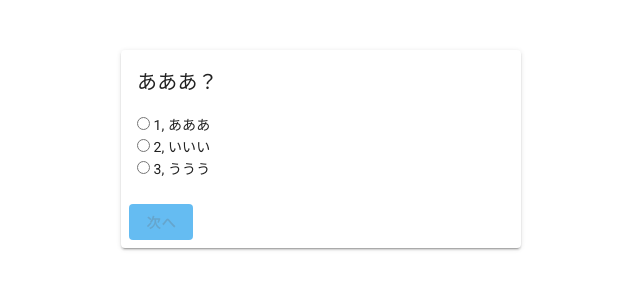
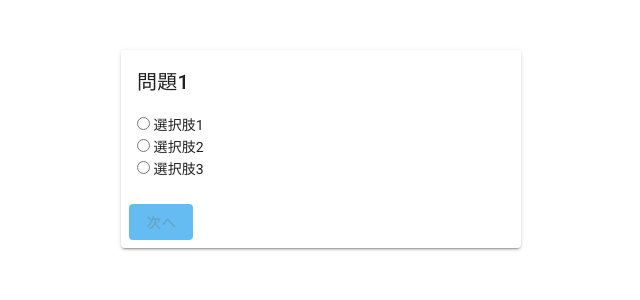
Before and after one commit to kskwes/vuecli-quiz, a Vue app: page / in a window 1280 px wide. Both pictures are taken after a click on the button "スタート". Shown: the top 300 px of the page, without its empty margins (319-959 px from the left). Built offline with nearby package versions, Linux system fonts and the light colour scheme.

Commit message:
updated App.vue

```diff
--- a/src/App.vue
+++ b/src/App.vue
@@ -8,8 +8,11 @@
             class="quiz-container"
             v-if="currentNum <= 0"
             >
-                <v-card-title>三択クイズ</v-card-title>
+                <v-card-title>{{ questionTitle }}</v-card-title>
                 <v-card-text>
+                    <div>
+                        {{ questionDesc }}
+                    </div>
                     <div>
                         <v-text-field
                         v-model="userName"
@@ -45,23 +48,24 @@
                 <v-card-title>{{ question.question }}</v-card-title>
                 <v-card-text>
                     <div
-                    v-for="(option, index) in question.options"
+                    v-for="option in question.options"
                     :key="option.id"
                     >
                         <input
                         type="radio"
-                        :id="option.option"
+                        :id="option.uniqueId"
                         :value="option"
                         v-model="checkedItem"
                         @click="checkState()"
-                        :class="{ 'isSelected': checkedItem === option.option }"
                         >
                         <label
-                        :for="option.option"
+                        :for="option.uniqueId"
+                        :class="{ 'isSelected': checkedItem === option, 'isChecked': isChecked }"
                         >
-                            {{ index + 1 }}, {{ option.option }}
+                            {{ option.option }}
                         </label>
                     </div>
+
                 </v-card-text>
                 </div>
 
@@ -110,7 +114,7 @@
                             <li
                             v-for="item in selectedItem"
                             class="selected__item"
-                            :key="item.option"
+                            :key="item.uniqueId"
                             >
                             {{ item.option }}
                             <span
@@ -147,11 +151,11 @@ export default {
             currentNum: 0, // 何番目の問題か判断するデータ
             questionNum: 5, // 問題数を設定するデータ
             optionsNum: 3, // 選択肢数を設定するデータ
-            questionDesc: '', // クイズの説明文
+            questionTitle: '三択クイズ', // クイズのタイトル
+            questionDesc: '選択肢から回答を選んで次へを押す', // クイズの説明文
             userName: null, // 入力されたプレイヤーの名前を格納
             defaultName: '名無し', // 名前が入力されなかったときのデフォルト名
             isChecked: false, // チェックの有無
-            isSelected: false, // チェックの有無
             totalPoints: 0, // 正解数
             checkedItem: [], // 選択した選択肢を格納するデータ
             selectedItem: [], // 選択した選択肢一覧を格納するデータ
@@ -160,106 +164,121 @@ export default {
             questionList: [ // 問題情報
                 {
                     id: 1, // 問題番号
-                    question: 'あああ？', // 問題文
+                    question: '問題1', // 問題文
                     options: [ // 選択肢情報
                         {
                             id: 1, // 選択肢番号
-                            option: 'あああ', // 選択肢
-                            isCorrect: true// 選択肢の正誤
+                            option: '選択肢1', // 選択肢
+                            isCorrect: true, // 選択肢の正誤
+                            uniqueId: 1
                         },
                         {
                             id: 2, // 選択肢番号
-                            option: 'いいい', // 選択肢
-                            isCorrect: false// 選択肢の正誤
+                            option: '選択肢2', // 選択肢
+                            isCorrect: false, // 選択肢の正誤
+                            uniqueId: 2
                         },
                         {
                             id: 3, // 選択肢番号
-                            option: 'ううう', // 選択肢
-                            isCorrect: false// 選択肢の正誤
+                            option: '選択肢3', // 選択肢
+                            isCorrect: false, // 選択肢の正誤
+                            uniqueId: 3
                         },
                     ]
                 },
                 {
                     id: 2, // 問題番号
-                    question: 'えええ？', // 問題文
+                    question: '問題2', // 問題文
                     options: [ // 選択肢情報
                         {
                             id: 1, // 選択肢番号
-                            option: 'えええ', // 選択肢
-                            isCorrect: true// 選択肢の正誤
+                            option: '選択肢1', // 選択肢
+                            isCorrect: true, // 選択肢の正誤
+                            uniqueId: 4
                         },
                         {
                             id: 2, // 選択肢番号
-                            option: 'おおお', // 選択肢
-                            isCorrect: false// 選択肢の正誤
+                            option: '選択肢2', // 選択肢
+                            isCorrect: false, // 選択肢の正誤
+                            uniqueId: 5
                         },
                         {
                             id: 3, // 選択肢番号
-                            option: 'かかか', // 選択肢
-                            isCorrect: false// 選択肢の正誤
+                            option: '選択肢3', // 選択肢
+                            isCorrect: false, // 選択肢の正誤
+                            uniqueId: 6
                         },
                     ]
                 },
                 {
                     id: 3, // 問題番号
-                    question: 'ききき？', // 問題文
+                    question: '問題3', // 問題文
                     options: [ // 選択肢情報
                         {
                             id: 1, // 選択肢番号
-                            option: 'ききき', // 選択肢
-                            isCorrect: true// 選択肢の正誤
+                            option: '選択肢1', // 選択肢
+                            isCorrect: true, // 選択肢の正誤
+                            uniqueId: 7
                         },
                         {
                             id: 2, // 選択肢番号
-                            option: 'くくく', // 選択肢
-                            isCorrect: false// 選択肢の正誤
+                            option: '選択肢2', // 選択肢
+                            isCorrect: false, // 選択肢の正誤
+                            uniqueId: 8
                         },
                         {
                             id: 3, // 選択肢番号
-                            option: 'けけけ', // 選択肢
-                            isCorrect: false// 選択肢の正誤
+                            option: '選択肢3', // 選択肢
+                            isCorrect: false, // 選択肢の正誤
+                            uniqueId: 9
                         },
                     ]
                 },
                 {
                     id: 4, // 問題番号
-                    question: 'こここ？', // 問題文
+                    question: '問題4', // 問題文
                     options: [ // 選択肢情報
                         {
                             id: 1, // 選択肢番号
-                            option: 'こここ', // 選択肢
-                            isCorrect: true// 選択肢の正誤
+                            option: '選択肢1', // 選択肢
+                            isCorrect: true, // 選択肢の正誤
+                            uniqueId: 10
                         },
                         {
                             id: 2, // 選択肢番号
-                            option: 'さささ', // 選択肢
-                            isCorrect: false// 選択肢の正誤
+                            option: '選択肢2', // 選択肢
+                            isCorrect: false, // 選択肢の正誤
+                            uniqueId: 11
                         },
                         {
                             id: 3, // 選択肢番号
-                            option: 'ししし', // 選択肢
-                            isCorrect: false// 選択肢の正誤
+                            option: '選択肢3', // 選択肢
+                            isCorrect: false, // 選択肢の正誤
+                            uniqueId: 12
                         },
                     ]
                 },
                 {
                     id: 5, // 問題番号
-                    question: 'すすす？', // 問題文
+                    question: '問題5', // 問題文
                     options: [ // 選択肢情報
                         {
                             id: 1, // 選択肢番号
-                            option: 'すすす', // 選択肢
-                            isCorrect: true// 選択肢の正誤
+                            option: '選択肢1', // 選択肢
+                            isCorrect: true, // 選択肢の正誤
+                            uniqueId: 13
                         },
                         {
                             id: 2, // 選択肢番号
-                            option: 'せせせ', // 選択肢
-                            isCorrect: false// 選択肢の正誤
+                            option: '選択肢2', // 選択肢
+                            isCorrect: false, // 選択肢の正誤
+                            uniqueId: 14
                         },
                         {
                             id: 3, // 選択肢番号
-                            option: 'そそそ', // 選択肢
-                            isCorrect: false// 選択肢の正誤
+                            option: '選択肢3', // 選択肢
+                            isCorrect: false, // 選択肢の正誤
+                            uniqueId: 15
                         },
                     ]
                 },
@@ -293,7 +312,6 @@ export default {
             this.currentNum = 0
             this.userName = null
             this.isChecked = false
-            this.isSelected = false
             this.totalPoints = 0
             this.checkedItem = []
             this.selectedItem = []
@@ -330,6 +348,15 @@ export default {
                 display: block;
             }
         }
+
+        .isChecked {
+            opacity: .4;
+        }
+
+        .isSelected {
+            font-weight: bold;
+            opacity: 1;
+        }
     }
 
     .selected {
```
Also changed, not shown: 7 other files (tests, documents, lock files or other folders).
